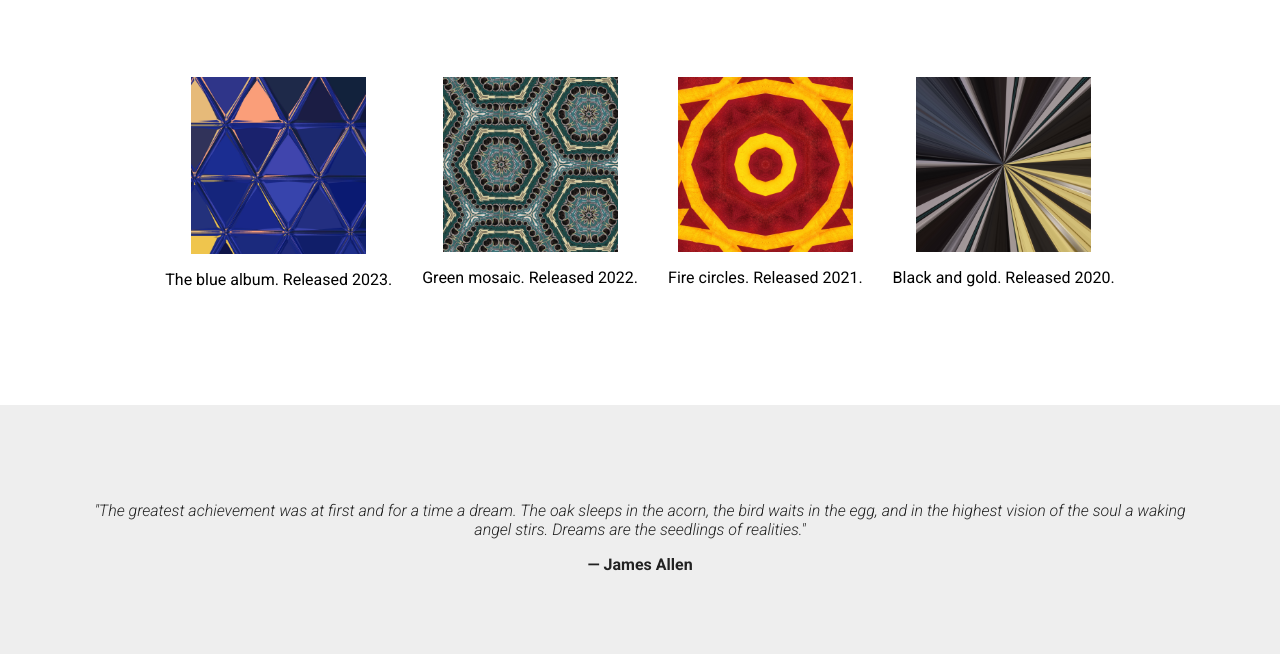
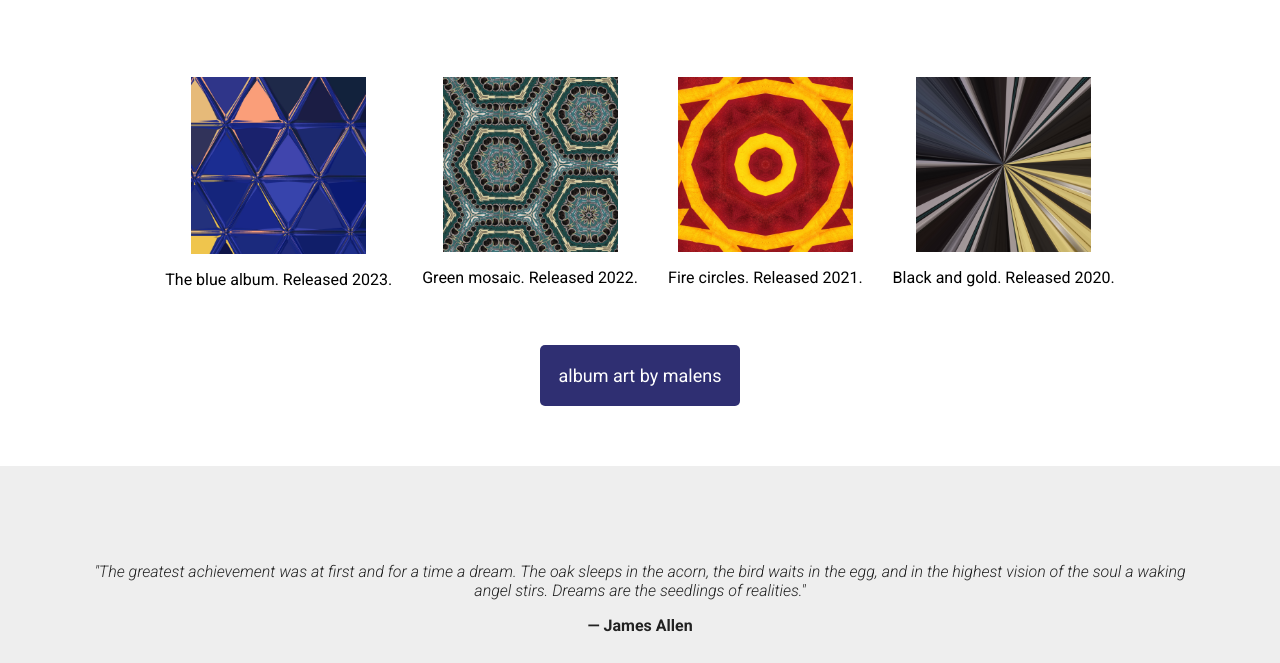
Before and after one commit to MlleDolce/TOP-Landing-Page, a plain HTML site: page index.html in a window 1280 px wide. Shown: the part 667-1330 px from the top of the page. Drawn offline with Linux system fonts and the light colour scheme.

Commit message:
feat: Add album art credit to Malens in discography section. with css

```diff
--- a/index.html
+++ b/index.html
@@ -59,6 +59,9 @@
           <p id="desc">Black and gold. Released 2020.</p>
         </div>
       </div>
+      <div id="art-credit-container">
+      <p id="art-credit">Album art <a href="https://www.pexels.com/@bymalens/" target="_blank">by Malens</a></p>
+    </div>
     </div>
     <div class="quote-box">
       <blockquote>
--- a/style.css
+++ b/style.css
@@ -92,15 +92,43 @@ a:hover {
     margin: 0 30px;
 }
 
-#discography {
-    margin-bottom: 100px;
-}
-
 #header-disc {
     font-size: 36px;
     font-weight: 500;
     text-align: center;
     margin: 80px 0;
+}
+
+#discography {
+    text-align: center;
+    justify-content: center;
+
+}
+
+#art-credit-container {
+    background-color: rgb(47, 47, 114);
+    width: 200px;
+    margin: 40px auto 60px auto;
+    border-radius: 5px;
+
+}
+
+#art-credit {
+    padding: 20px 0;
+    text-transform: lowercase;
+    font-weight: 500;
+    font-size: 18px;
+    color: #fff;
+}
+
+#art-credit a {
+    color: #fff;
+}
+
+#art-credit a:hover {
+    color: rgb(47, 47, 114);
+    border: 1px solid rgb(47, 47, 114);
+    background-color: #fff;
 }
 
 .disc-container, .signup-container {
```
